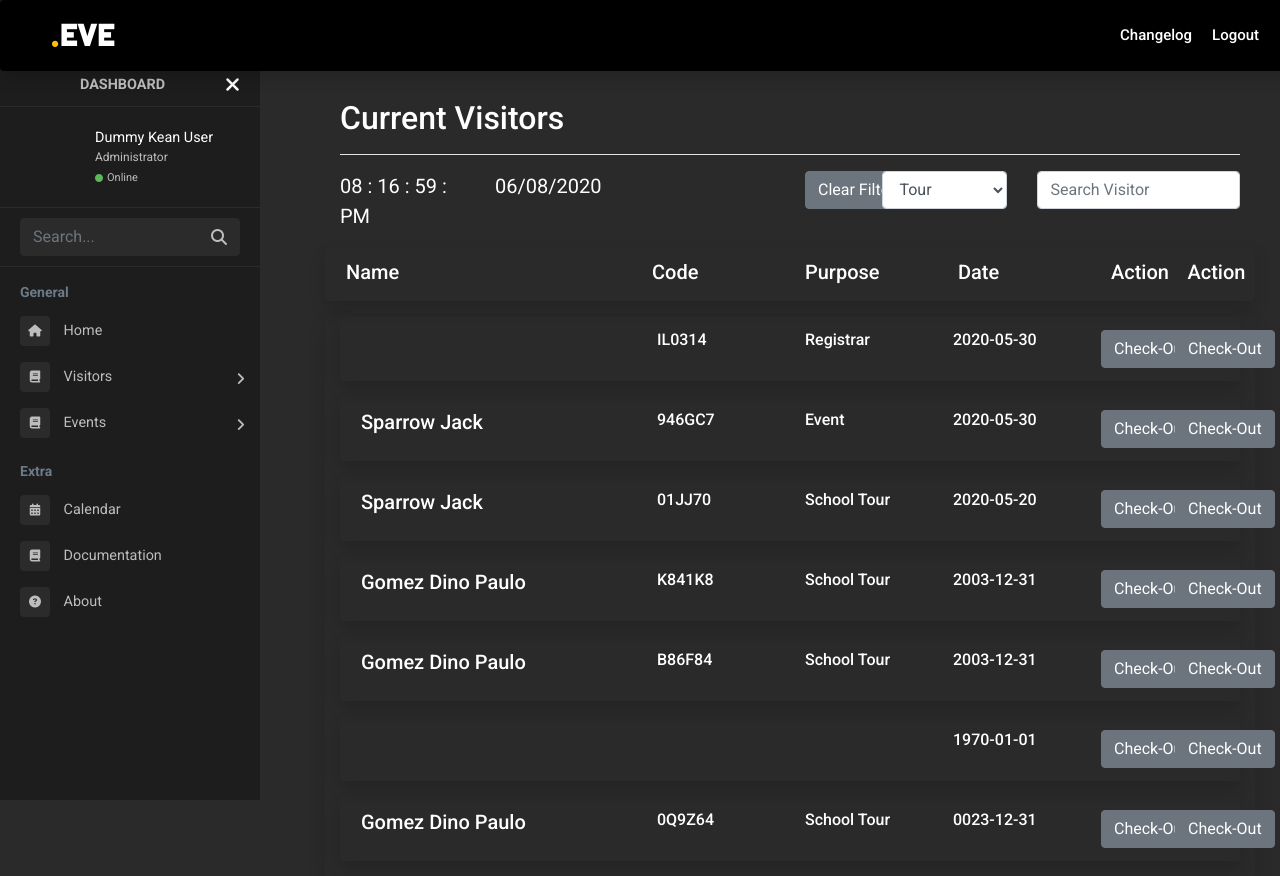
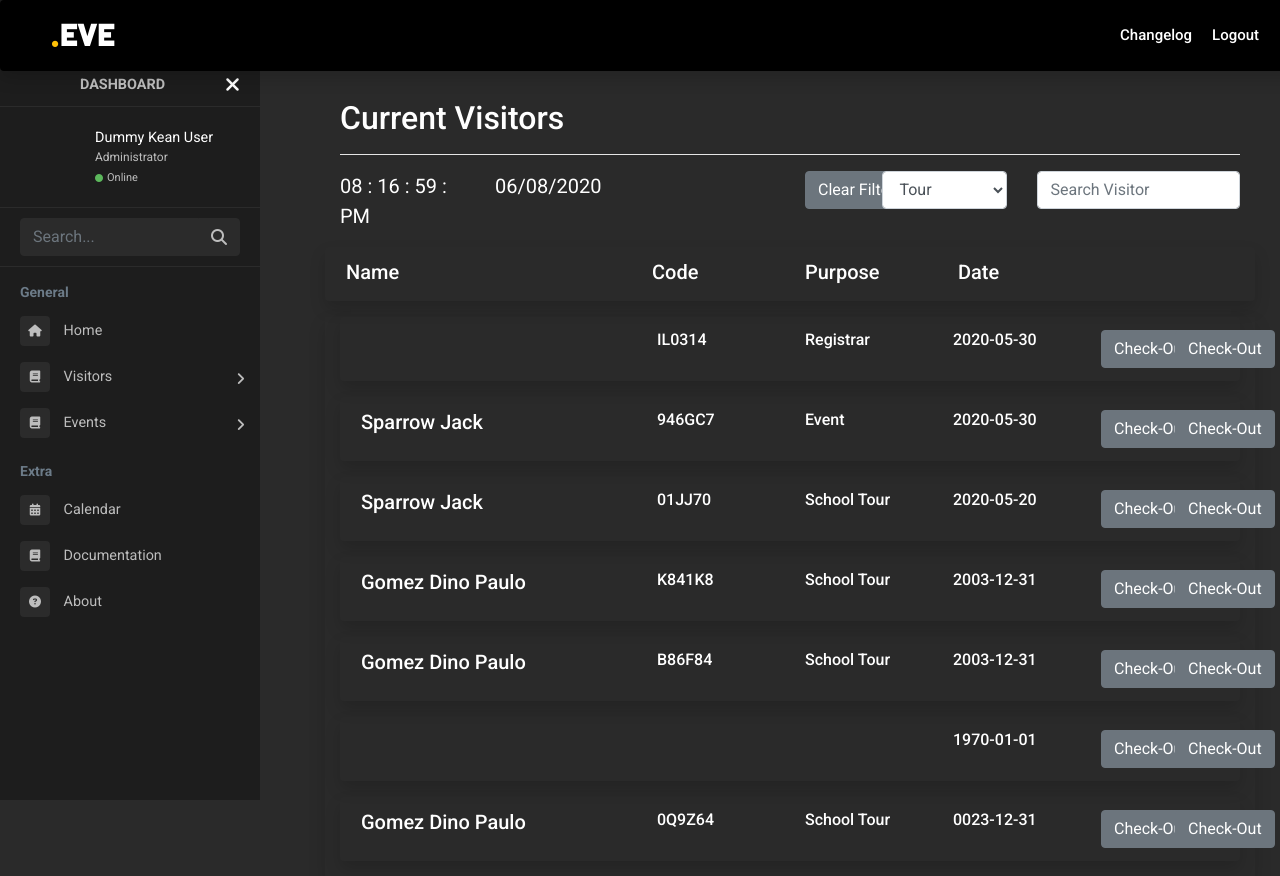
Before and after one commit to dinogomez/eve, a PHP site: page /eve/module-admin/admin-security/admin-security-visitors.php in a window 1280 px wide. Shown: the top 876 px of the page. Run offline with PHP 8.4, Linux system fonts and the light colour scheme; data comes from the database, SQL or seed files in the repository; some libraries are stand-ins or nearby versions.

Commit message:
minor revision

```diff
--- a/eve/module-admin/admin-security/admin-view/content/content-admin-security-visitors.php
+++ b/eve/module-admin/admin-security/admin-view/content/content-admin-security-visitors.php
@@ -49,10 +49,10 @@
               <h5 class="mb-1">Date</h5>
             </div>
             <div class="col-1">
-              <h5 class="mb-1">Action</h5>
+              <h5 class="mb-1"></h5>
             </div>
             <div class="col-1">
-              <h5 class="mb-1">Action</h5>
+              <h5 class="mb-1"></h5>
             </div>
           </div>
         </div>
```
